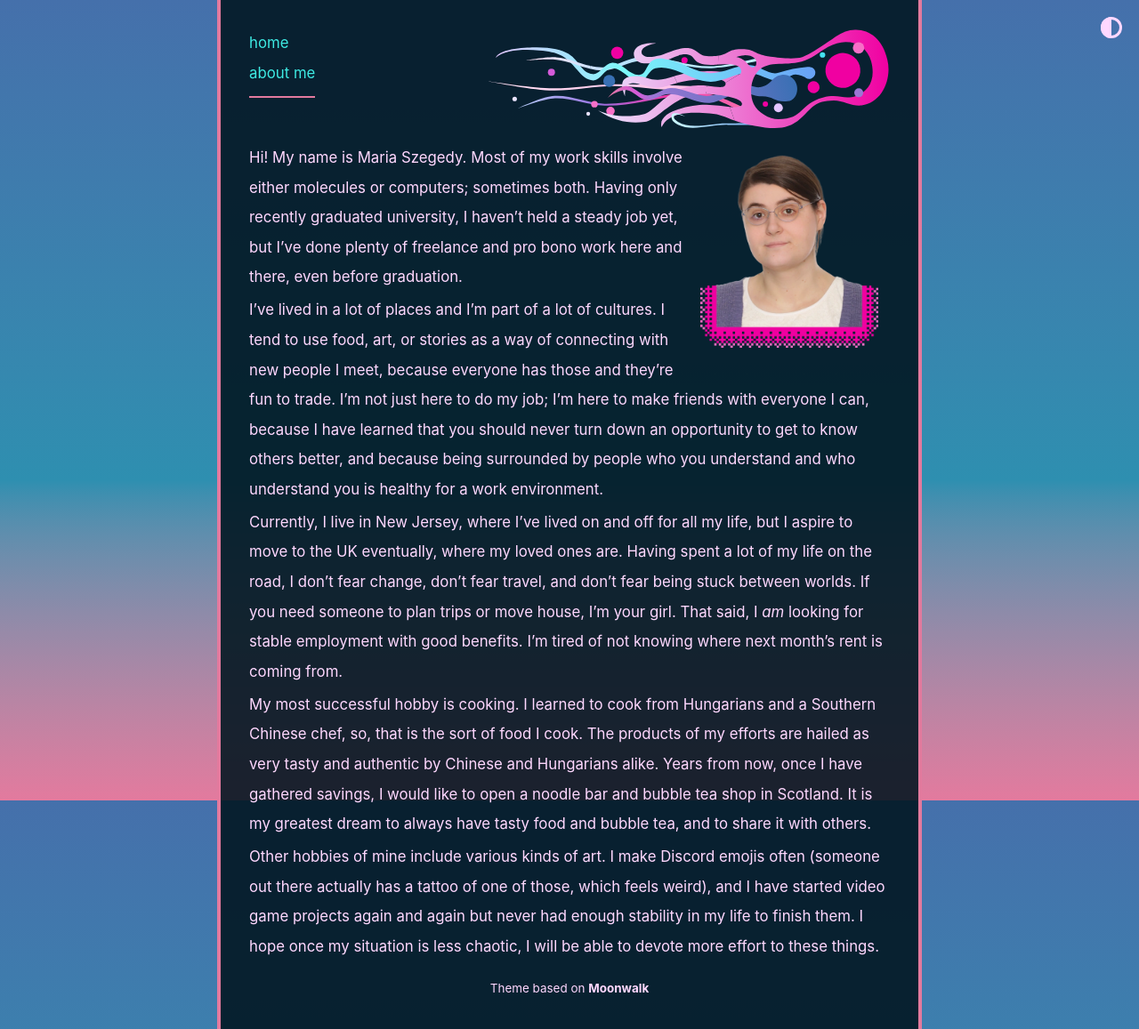
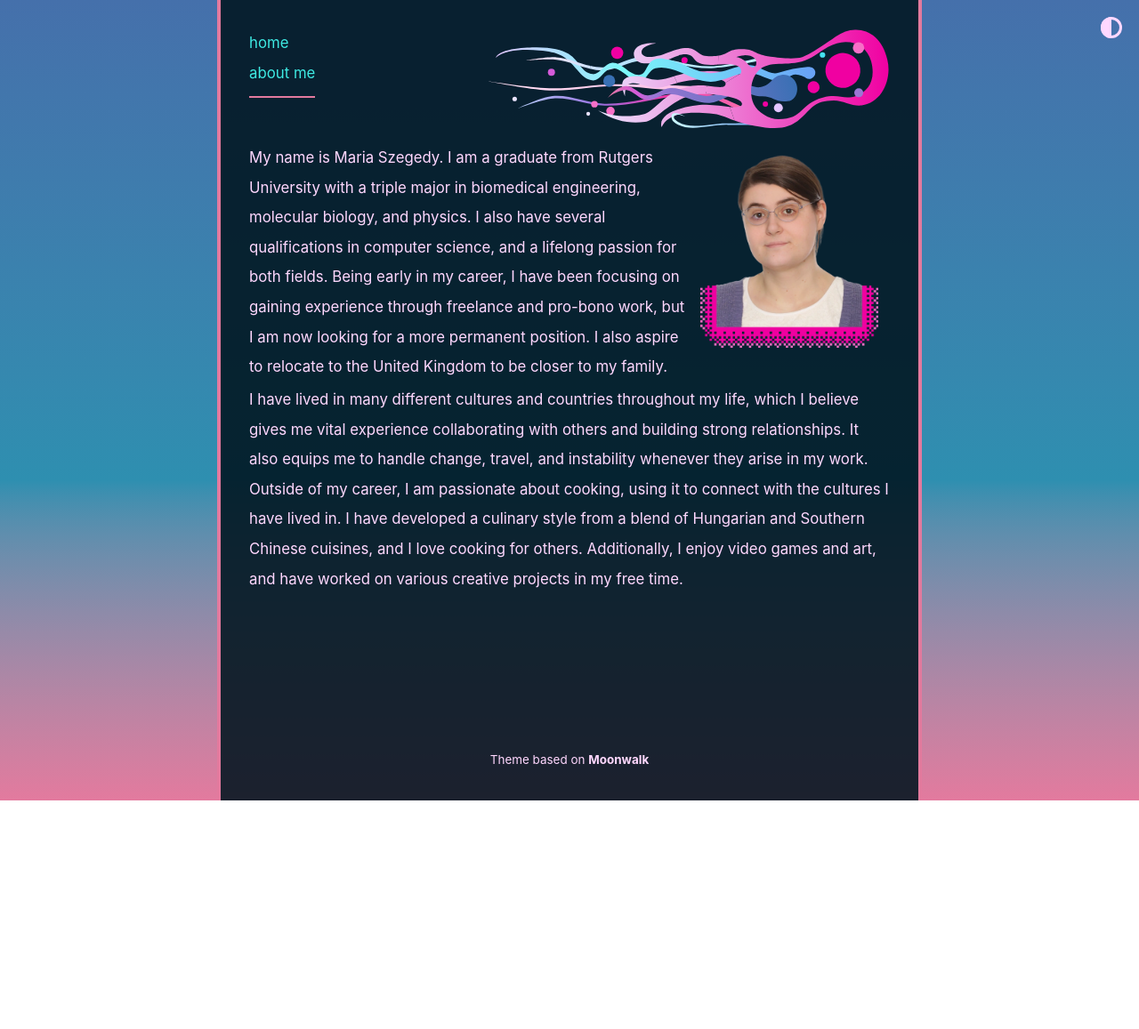
Before and after one commit to mszegedy/cv, a Jekyll site: the page built from about.md, in a window 1280 px wide. Shown: the whole page at 89% size. Built offline with Jekyll 4.4.1, drawn with Linux system fonts in a browser that asks for light colours; some web fonts are replaced; after the commit the page ends 900 px from its top, so only the background shows below that.

Commit message:
final format issues

```diff
--- a/about.md
+++ b/about.md
@@ -17,35 +17,19 @@ title: About me
     alt="My portrait photo." />
 </picture>
 
-Hi! My name is Maria Szegedy. Most of my work skills involve either molecules or
-computers; sometimes both. Having only recently graduated university, I haven't
-held a steady job yet, but I've done plenty of freelance and pro bono work here
-and there, even before graduation.
+My name is Maria Szegedy. I am a graduate from Rutgers University with a triple
+major in biomedical engineering, molecular biology, and physics. I also have
+several qualifications in computer science, and a lifelong passion for both
+fields. Being early in my career, I have been focusing on gaining experience
+through freelance and pro-bono work, but I am now looking for a more permanent
+position. I also aspire to relocate to the United Kingdom to be closer to my
+family.
 
-I've lived in a lot of places and I'm part of a lot of cultures. I tend to use
-food, art, or stories as a way of connecting with new people I meet, because
-everyone has those and they're fun to trade. I'm not just here to do my job; I'm
-here to make friends with everyone I can, because I have learned that you should
-never turn down an opportunity to get to know others better, and because being
-surrounded by people who you understand and who understand you is healthy for a
-work environment.
-
-Currently, I live in New Jersey, where I've lived on and off for all my life,
-but I aspire to move to the UK eventually, where my loved ones are. Having spent
-a lot of my life on the road, I don't fear change, don't fear travel, and don't
-fear being stuck between worlds. If you need someone to plan trips or move
-house, I'm your girl. That said, I _am_ looking for stable employment with good
-benefits. I'm tired of not knowing where next month's rent is coming from.
-
-My most successful hobby is cooking. I learned to cook from Hungarians and a
-Southern Chinese chef, so, that is the sort of food I cook. The products of my
-efforts are hailed as very tasty and authentic by Chinese and Hungarians alike.
-Years from now, once I have gathered savings, I would like to open a noodle bar
-and bubble tea shop in Scotland. It is my greatest dream to always have tasty
-food and bubble tea, and to share it with others.
-
-Other hobbies of mine include various kinds of art. I make Discord emojis often
-(someone out there actually has a tattoo of one of those, which feels weird),
-and I have started video game projects again and again but never had enough
-stability in my life to finish them. I hope once my situation is less chaotic,
-I will be able to devote more effort to these things.
+I have lived in many different cultures and countries throughout my life, which
+I believe gives me vital experience collaborating with others and building
+strong relationships. It also equips me to handle change, travel, and
+instability whenever they arise in my work. Outside of my career, I am
+passionate about cooking, using it to connect with the cultures I have lived in.
+I have developed a culinary style from a blend of Hungarian and Southern Chinese
+cuisines, and I love cooking for others. Additionally, I enjoy video games and
+art, and have worked on various creative projects in my free time.
```
Also changed, not shown: 1 other file.
